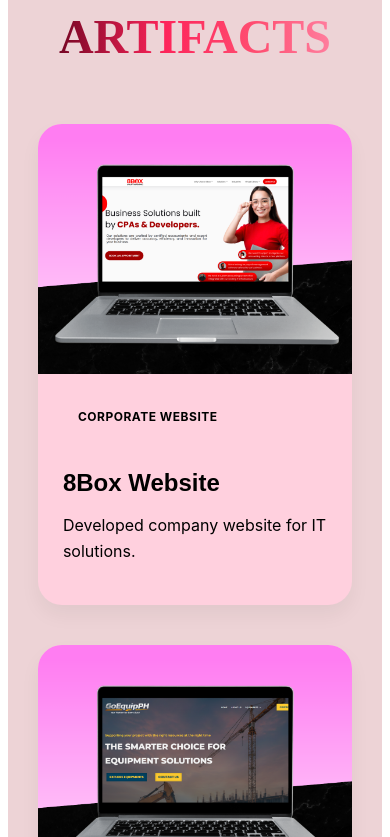
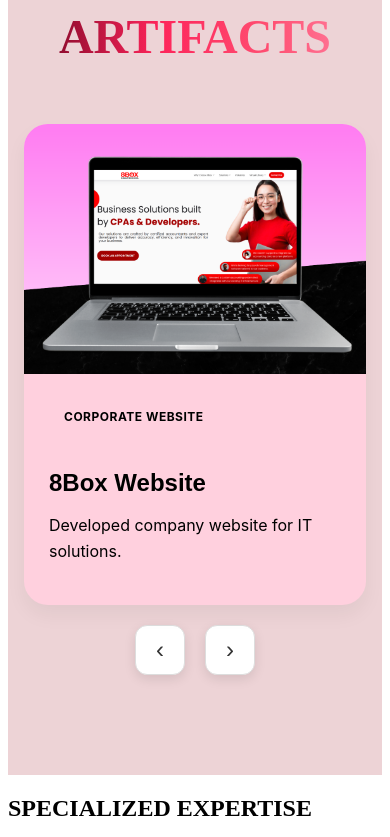
Before and after one commit to ellacalugay/porfolio2.0, a React app in the folder portfolio/: page / in a window 390 px wide. Shown: the part 5007-5844 px from the top of the page. Built offline with nearby package versions, Linux system fonts and the light colour scheme; the HTML template or start-up script is replaced by a standard one.

Commit message:
adding some design to the projects

```diff
--- a/portfolio/src/components/Projects.jsx
+++ b/portfolio/src/components/Projects.jsx
@@ -121,6 +121,7 @@
 function Projects() {
   const [isModalOpen, setIsModalOpen] = useState(false);
   const [selectedProject, setSelectedProject] = useState(null);
+  const [currentIndex, setCurrentIndex] = useState(0);
 
   const handleOpenModal = (project) => {
     setSelectedProject(project);
@@ -132,22 +133,64 @@
     setSelectedProject(null);
   };
 
+  const handleNext = () => {
+    setCurrentIndex((prevIndex) => (prevIndex + 1) % projectsData.length);
+  };
+
+  const handlePrev = () => {
+    setCurrentIndex(
+      (prevIndex) => (prevIndex - 1 + projectsData.length) % projectsData.length
+    );
+  };
+
+  const getVisibleProjects = () => {
+    const visibleProjects = [];
+    for (let i = -1; i <= 1; i++) {
+      const index = (currentIndex + i + projectsData.length) % projectsData.length;
+      visibleProjects.push({ ...projectsData[index], originalIndex: index });
+    }
+    return visibleProjects;
+  };
+
   return (
     <section id="projects" className="projects-section">
-      <div className="container">
       <div className="projects-header">
         <span className="badge">FEATURED PROJECTS</span>
         <h2 className="section-title">DIGITAL ARTIFACTS</h2>
       </div>
+      <div className="projects-carousel">
+        <div className="arrow-container prev-arrow-desktop">
+          <button className="arrow" onClick={handlePrev}>
+            &#8249;
+          </button>
+        </div>
         <div className="projects-grid">
-          {projectsData.map((project, index) => (
+          {getVisibleProjects().map((project, i) => (
+            <div
+              key={project.originalIndex}
+              className={`project-wrapper ${i === 1 ? "active" : "mobile-hidden"}`}
+            >
               <ProjectCard
-              key={index}
                 project={project}
                 onClick={() => handleOpenModal(project)}
+                isActive={i === 1}
               />
+            </div>
           ))}
         </div>
+        <div className="arrow-container next-arrow-desktop">
+          <button className="arrow" onClick={handleNext}>
+            &#8250;
+          </button>
+        </div>
+      </div>
+      <div className="arrow-container-mobile">
+        <button className="arrow" onClick={handlePrev}>
+          &#8249;
+        </button>
+        <button className="arrow" onClick={handleNext}>
+          &#8250;
+        </button>
       </div>
       {isModalOpen && (
         <ProjectModal project={selectedProject} onClose={handleCloseModal} />
--- a/portfolio/src/styles/Projects.css
+++ b/portfolio/src/styles/Projects.css
@@ -1,7 +1,8 @@
 .projects-section {
-  background-color: #EDD3D6 ;
-  padding: 100px 8%;
+  background-color: #EDD3D6;
+  padding: 100px 0;
   font-family: 'Inter', sans-serif;
+  overflow-x: hidden;
 }
 
 .projects-header {
@@ -25,7 +26,6 @@
   font-size: 48px;
   margin-top: 10px;
   font-weight: 700;
-
   background: linear-gradient(
     90deg,
     #5b001a 0%,
@@ -33,21 +33,121 @@
     #ff4f72 70%,
     #ff8cab 100%
   );
-
   -webkit-background-clip: text;
   -webkit-text-fill-color: transparent;
   background-clip: text;
   color: transparent;
 }
 
+.projects-carousel {
+  display: flex;
+  align-items: center;
+  justify-content: center;
+  gap: 2rem;
+  max-width: 1400px;
+  margin: 0 auto;
+  padding: 0 2rem;
+}
+
 .projects-grid {
-  display: grid;
-  grid-template-columns: repeat(auto-fit, minmax(350px, 1fr));
-  gap: 40px;
+  display: flex;
+  align-items: center;
+  justify-content: center;
+  gap: 1.5rem;
+}
+
+.project-wrapper {
+  width: 350px;
+  flex-shrink: 0;
+  transition: transform 0.5s cubic-bezier(0.25, 0.8, 0.25, 1), opacity 0.5s ease;
+  transform: scale(0.9);
+  opacity: 0.7;
+  z-index: 1;
+}
+
+.project-wrapper.active {
+  transform: scale(1) translateY(-20px);
+  opacity: 1;
+  position: relative;
+  z-index: 2;
+}
+
+.arrow {
+  background: #fff;
+  border: 1px solid #ddd;
+  border-radius: 12px;
+  width: 50px;
+  height: 50px;
+  display: flex;
+  align-items: center;
+  justify-content: center;
+  cursor: pointer;
+  transition: all 0.3s ease;
+  font-size: 24px;
+  color: #333;
+  box-shadow: 0 4px 12px rgba(0,0,0,0.1);
+}
+
+.arrow:hover {
+  background: #FF4F72;
+  color: #fff;
+  border-color: #FF4F72;
+  transform: translateY(-2px);
+  box-shadow: 0 8px 15px rgba(255, 79, 114, 0.3);
+}
+
+.arrow-container-mobile {
+  display: none;
+}
+
+@media (max-width: 1200px) {
+  .projects-carousel {
+    padding: 0 1rem;
+    gap: 1rem;
+  }
+  .projects-grid {
+    gap: 1rem;
+  }
+}
+
+@media (max-width: 992px) {
+  .project-wrapper {
+    width: 300px;
+  }
 }
 
 @media (max-width: 768px) {
+  .projects-carousel {
+    display: block;
+  }
+
   .projects-grid {
-    grid-template-columns: 1fr;
+    flex-direction: column;
+    gap: 30px;
+  }
+
+  .project-wrapper,
+  .project-wrapper.active {
+    width: 100%;
+    max-width: 400px;
+    margin: 0 auto;
+    transform: none;
+    opacity: 1;
+  }
+
+  .mobile-hidden {
+    display: none;
+  }
+
+  .prev-arrow-desktop,
+  .next-arrow-desktop {
+    display: none;
+  }
+
+  .arrow-container-mobile {
+    display: flex;
+    justify-content: center;
+    gap: 20px;
+    margin-top: 20px;
   }
 }
```
Lines whose indentation alone changed are shown as unchanged.
